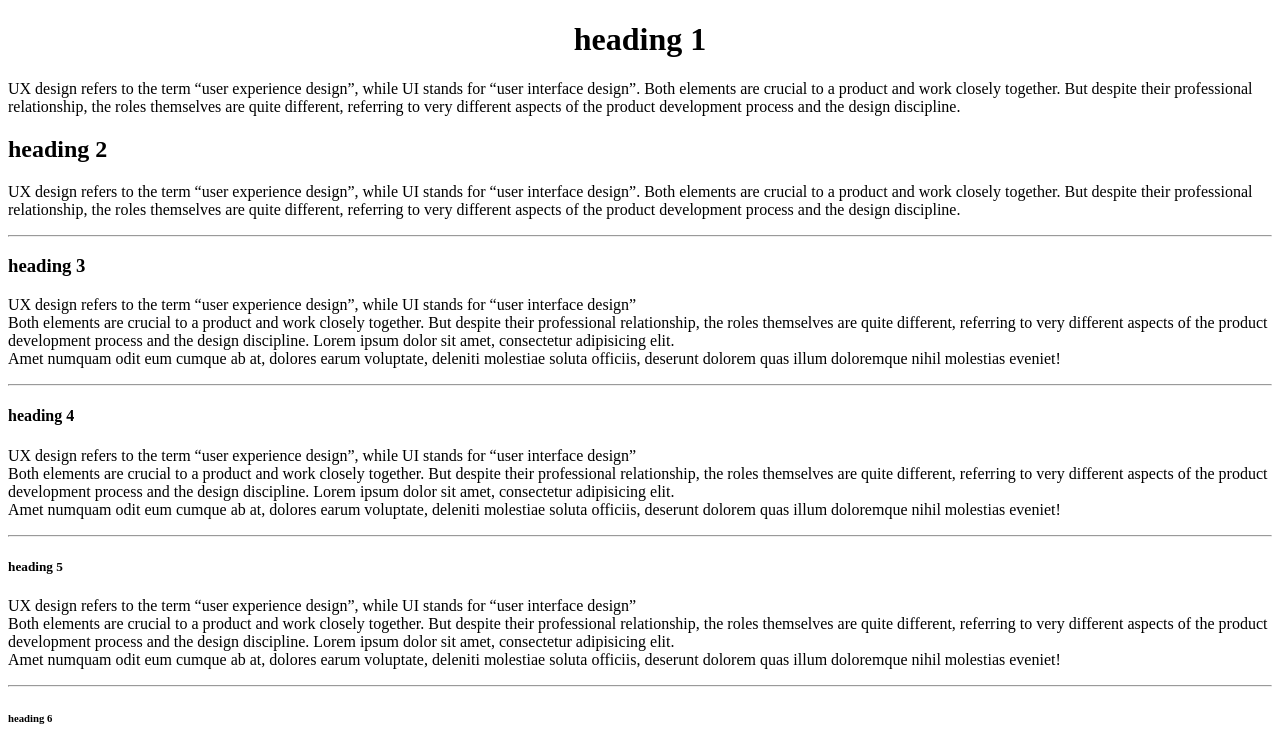
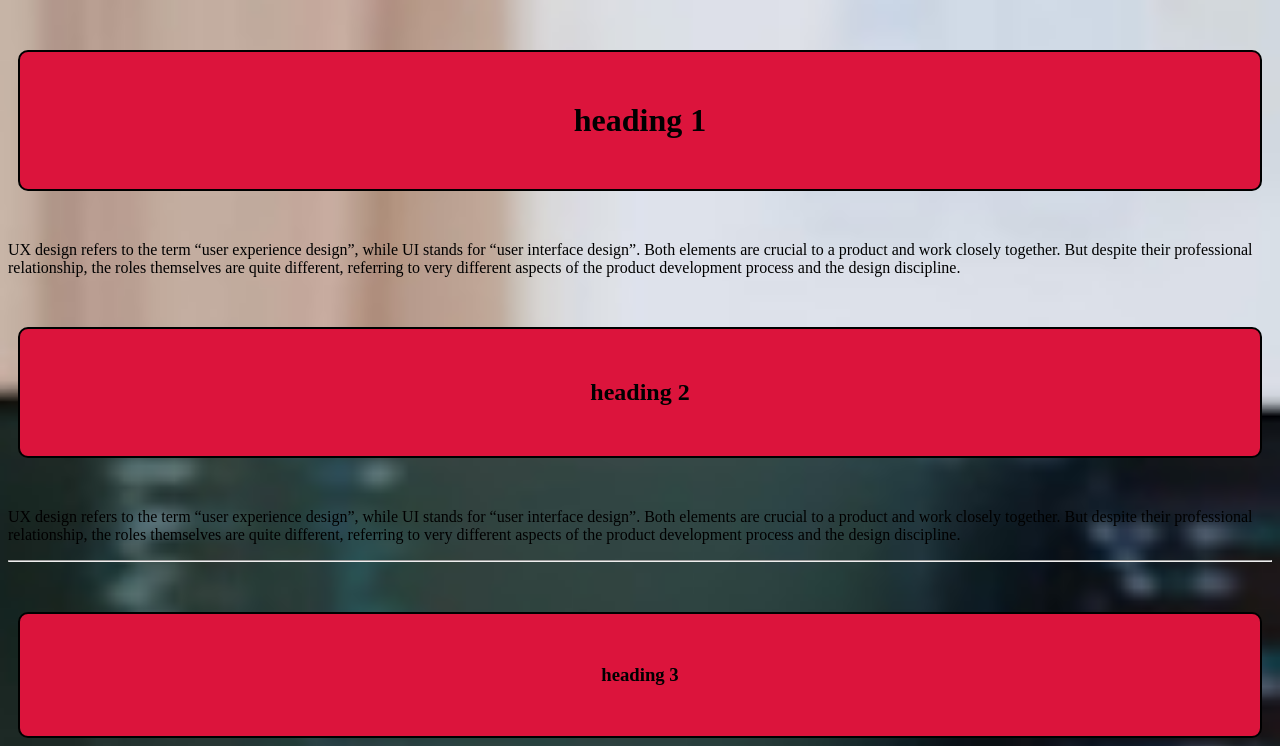
Before and after one commit to JIBINVINOD/html, a plain HTML site: page index.html in a window 1280 px wide. Shown: the top 746 px of the page. Drawn offline with Linux system fonts and the light colour scheme.

Commit message:
add html

```diff
--- a/index.html
+++ b/index.html
@@ -1,22 +1,24 @@
 <!DOCTYPE html>
 <html>
 <head>
+    <link rel="stylesheet" href="stye.css">
     <title> index page</title>
+
 </head>
 
 
     <body>
-        <center><h1>heading 1</h1></center>
+        <center><h1 class="first">heading 1</h1></center>
         <p>UX design refers to the term “user experience design”, while UI stands for “user interface design”. Both elements are crucial to a product and work closely together. But despite their professional relationship, the roles themselves are quite different, referring to very different aspects of the product development process and the design discipline.</p>
-        <h2>heading 2</h2>
+        <h2 class="sec">heading 2</h2>
         <p> UX design refers to the term “user experience design”, while UI stands for “user interface design”. Both elements are crucial to a product and work closely together. But despite their professional relationship, the roles themselves are quite different, referring to very different aspects of the product development process and the design discipline.</p><hr>
-        <h3>heading 3</h3>
+        <h3 class="third">heading 3</h3>
         <p>UX design refers to the term “user experience design”, while UI stands for “user interface design”<br> Both elements are crucial to a product and work closely together. But despite their professional relationship, the roles themselves are quite different, referring to very different aspects of the product development process and the design discipline. Lorem ipsum dolor sit amet, consectetur adipisicing elit.<br> Amet numquam odit eum cumque ab at, dolores earum voluptate, deleniti molestiae soluta officiis, deserunt dolorem quas illum doloremque nihil molestias eveniet!</p><hr>
-        <h4>heading 4</h4>
+        <h4 class="four">heading 4</h4>
         <p>UX design refers to the term “user experience design”, while UI stands for “user interface design”<br> Both elements are crucial to a product and work closely together. But despite their professional relationship, the roles themselves are quite different, referring to very different aspects of the product development process and the design discipline. Lorem ipsum dolor sit amet, consectetur adipisicing elit.<br> Amet numquam odit eum cumque ab at, dolores earum voluptate, deleniti molestiae soluta officiis, deserunt dolorem quas illum doloremque nihil molestias eveniet!</p><hr>
-        <h5>heading 5</h5>
+        <h5 class="five">heading 5</h5>
         <p>UX design refers to the term “user experience design”, while UI stands for “user interface design”<br> Both elements are crucial to a product and work closely together. But despite their professional relationship, the roles themselves are quite different, referring to very different aspects of the product development process and the design discipline. Lorem ipsum dolor sit amet, consectetur adipisicing elit.<br> Amet numquam odit eum cumque ab at, dolores earum voluptate, deleniti molestiae soluta officiis, deserunt dolorem quas illum doloremque nihil molestias eveniet!</p><hr>
-        <h6>heading 6</h6>
+        <h6 class="six">heading 6</h6>
         <p>UX design refers to the term “user experience design”, while UI stands for “user interface design”<br> Both elements are crucial to a product and work closely together. But despite their professional relationship, the roles themselves are quite different, referring to very different aspects of the product development process and the design discipline. Lorem ipsum dolor sit amet, consectetur adipisicing elit.<br> Amet numquam odit eum cumque ab at, dolores earum voluptate, deleniti molestiae soluta officiis, deserunt dolorem quas illum doloremque nihil molestias eveniet!</p>
         <p>UX design refers to the term “user experience design”, while UI stands for “user interface design”. Both elements are crucial to a product and work closely together. But despite their professional relationship, the roles themselves are quite different, referring to very different aspects of the product development process and the design discipline.</p>
         <img src="images/pngegg.png" alt="img4" width="200px" height="200px">
--- /dev/null
+++ b/stye.css
@@ -0,0 +1,80 @@
+
+  @import url('https://fonts.googleapis.com/css2?family=Poppins:ital,wght@0,100;0,200;1,100;1,700;1,900&display=swap');
+  /* font-family: 'Poppins', sans-serif; */
+
+body{ background-image: url('images/img.jpg');
+    background-repeat: no-repeat;
+    background-position: center;
+    background-size: cover;
+}
+h1.first{
+  background-color: crimson;
+  border: 2px solid black;
+  margin: 50px 10px 50px 10px;
+  padding: 50px 10px 50px 10px;
+  text-align: center;
+  border-radius: 10px ;
+
+
+}
+h2.sec{
+  background-color: crimson;
+  border: 2px solid black;
+  margin: 50px 10px 50px 10px;
+  padding: 50px 10px 50px 10px;
+  text-align: center;
+  border-radius: 10px ;
+
+}
+h3.third{
+  background-color: crimson;
+  border: 2px solid black;
+  margin: 50px 10px 50px 10px;
+  padding: 50px 10px 50px 10px;
+  text-align: center;
+  border-radius: 10px ;
+
+}
+h4.four{
+  background-color: crimson;
+  border: 2px solid black;
+  margin: 50px 10px 50px 10px;
+  padding: 50px 10px 50px 10px;
+  text-align: center;
+  border-radius: 10px ;
+
+}
+h5.five{
+  background-color: crimson;
+  border: 2px solid black;
+  margin: 50px 10px 50px 10px;
+  padding: 50px 10px 50px 10px;
+  text-align: center;
+  border-radius: 10px ;
+
+}
+h6.six{
+  background-color: crimson;
+  border: 2px solid black;
+  margin: 50px 10px 50px 10px;
+  padding: 50px 10px 50px 10px;
+  text-align: center;
+  border-radius: 10px ;
+
+}
+
+.new{
+    margin-top: 60%;
+    height: 100vh;
+    background-color: black;
+}
+.one{
+    margin-top: 20%;
+    height: 50vh;
+    background-color: aqua;
+}
+.two{
+    border: 1px solid;
+    padding: 10px;
+    box-shadow: 5px 10px 10px rgb(216, 13, 13)
+}
```
Also changed, not shown: home.html (+16 -2 lines), sample.html (+10 -38 lines), images/1_S8UogculWFLr3lVdLn05MA.jpg (added), images/cover.jpg (added), images/img.jfif (added), images/img.jpg (added).
